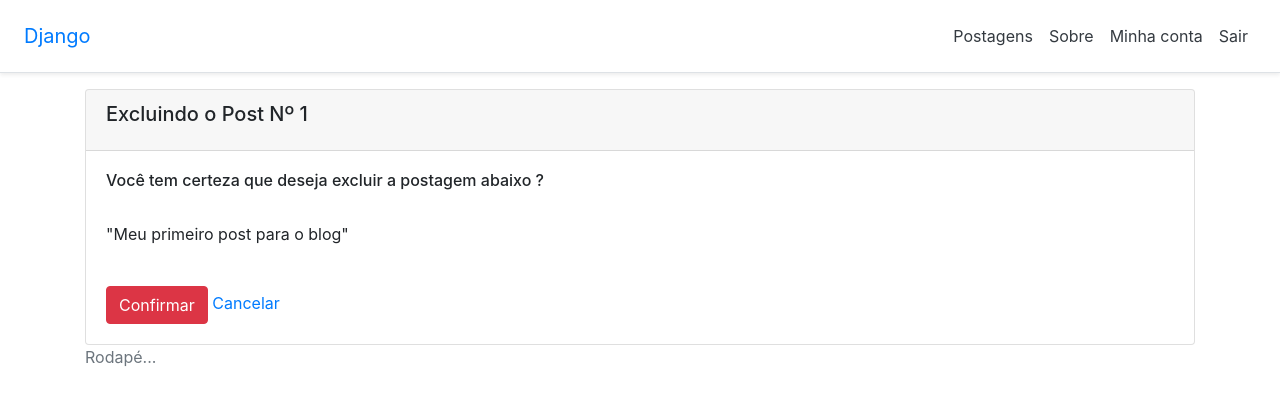
After one commit to heloisesantosIF/django-blog, a Django app: page /post/1/delete in a window 1280 px wide. The commit adds this page. Shown: the top 405 px of the page. Run offline with Django 4.2, Linux system fonts and the light colour scheme; the visitor is signed in with stand-in values (Sample User, id 1); data comes from the database, SQL or seed files in the repository; parts of the project's set-up code (start-up, migrations or seed data) failed here and were passed over; some libraries are stand-ins or nearby versions.

Commit message:
DELETE - CRUD Básico

```diff
--- a/blog/urls.py
+++ b/blog/urls.py
@@ -1,6 +1,7 @@
 from django.urls import path
 
-from blog.views import index, ola, post_show, PostDetailView, get_all_posts, get_post, PostCreateView, create_post, PostListView, SobreTemplateView, PostUpdateView
+from blog.views import index, ola, post_show, PostDetailView, get_all_posts, get_post, PostCreateView, create_post, PostListView, SobreTemplateView, PostUpdateView, PostDeleteView
+
 
 
 urlpatterns = [
@@ -17,5 +18,6 @@ urlpatterns = [
     path('about-us', SobreTemplateView.as_view(), name="about_page"
 ),
 path('post/<int:pk>/edit', PostUpdateView.as_view(), name="post_edit"),
+path('post/<int:pk>/delete', PostDeleteView.as_view(), name="post_delete"),
 
 ]
--- a/blog/views.py
+++ b/blog/views.py
@@ -2,7 +2,7 @@
 import json
 #dps do django
 from django.views.decorators.csrf import csrf_exempt
-from django.views.generic.edit import CreateView, UpdateView
+from django.views.generic.edit import CreateView, UpdateView, DeleteView
 from django.urls import reverse_lazy
 from django.shortcuts import render, get_object_or_404
 from django.core.serializers.json import DjangoJSONEncoder
@@ -134,3 +134,13 @@ class PostUpdateView(LoginRequiredMixin, UpdateView):
         context['form_title'] = 'Editando o post'
 
         return context
+
+class PostDeleteView(LoginRequiredMixin, DeleteView):
+    model = Post
+    template_name = 'post/post_confirm_delete_form.html'
+    success_url = reverse_lazy('posts_all')
+    success_message = 'A postagem foi excluída com sucesso.'
+
+    def form_valid(self, form):
+        messages.success(self.request, self.success_message)
+        return super(PostDeleteView, self).form_valid(form)
--- /dev/null
+++ b/templates/post/post_confirm_delete_form.html
@@ -0,0 +1,20 @@
+{% extends '_layout1.html' %} {# herda o layout do sistema #}
+
+{% block content %} {# substitui o bloco content em _layout1.html #}
+<div class="card">
+    <div class="card-header">
+    <h5 class="card-title">Excluindo o Post Nº {{ object.id }}</h5>
+</div>
+    <div class="card-body">
+        <form method="post">
+            {% csrf_token %}
+            <h6>Você tem certeza que deseja excluir a postagem abaixo ?</h6>
+            <br />
+            <p>"{{ object.body_text }}"</p>
+            <br />
+            <button type="submit" class="btn btn-danger">Confirmar</button>
+            <a href="{% url 'posts_all' %}" class="link-secondary">Cancelar </a>
+        </form>
+    </div>
+</div>
+{% endblock %} {# fecha o bloco content #}
--- a/templates/post/post_list.html
+++ b/templates/post/post_list.html
@@ -10,6 +10,10 @@
         </a>
             {% for post in posts %}
             <a href="{% url 'post_edit' pk=post.id %}" class="link-secondary">Editar</a>
+            <a href="{% url 'post_delete' pk=post.id %}" class="link-secondary">
+                Excluir
+            </a>
+
                 <article>
                 <h2>Em: {{ post.pub_date|date:"d / m / Y" }}</h2>
                 <p>{{ post.body_text }}</p>
```
